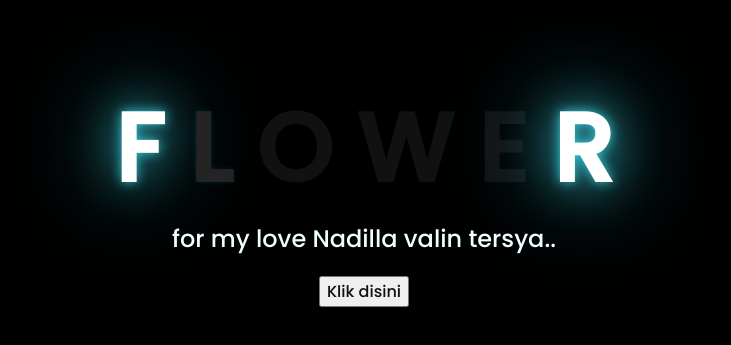
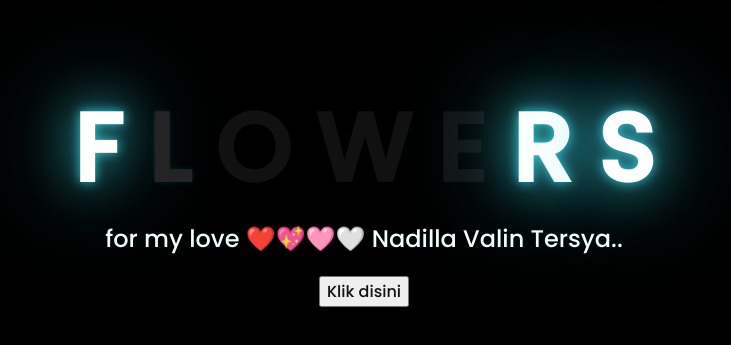
Before and after one commit to 07090403/07090403.github.io, a plain HTML site: page index.html in a window 1280 px wide. Shown: the part 217-562 px from the top of the page, without its empty margins (284-1015 px from the left). Drawn offline with Linux system fonts and the light colour scheme.

Commit message:
Update index.html

```diff
--- a/index.html
+++ b/index.html
@@ -17,11 +17,12 @@
         <span>W</span>
         <span>E</span>
         <span>R</span>
+        <span>S</span>
 
 
     </div>
     <div class="description">
-        <span>for my love Nadilla valin tersya..</span>
+        <span>for my love ❤️💖🩷🤍 Nadilla Valin Tersya..</span>
     </div>
     <div class="button">
         <button>
```
